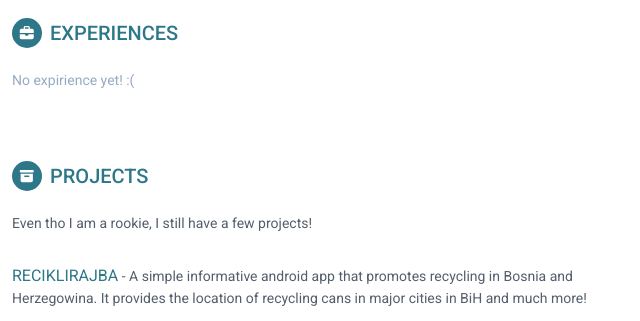
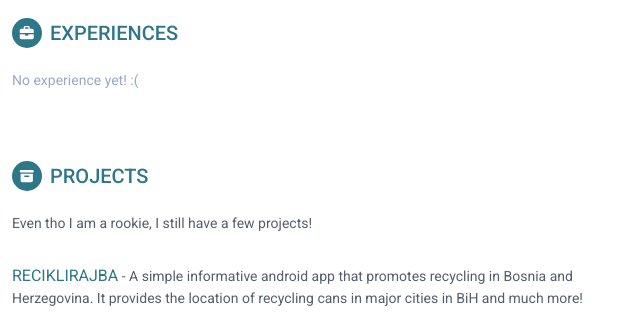
Before and after one commit to RuniBaker/Roni-Baker-CV, a plain HTML site: page index.html in a window 1280 px wide. Shown: the part 261-582 px from the top of the page, 208-848 px from the left. Drawn offline with Linux system fonts and the light colour scheme.

Commit message:
Update index.html

```diff
--- a/index.html
+++ b/index.html
@@ -92,7 +92,7 @@
                             <div class="time">2022 - Present</div>
                         -->
                         </div><!--//upper-row-->
-                        <div class="company">No expirience yet! :(</div>
+                        <div class="company">No experience yet! :(</div>
                     </div><!--//meta-->
                     <div class="details">
 
@@ -104,7 +104,7 @@
                                 <p>Even tho I am a rookie, I still have a few projects!</p>
                             </div><!--//intro-->
                             <div class="item">
-                                <span class="project-title"><a href="https://github.com/RuniBaker/RECIKLIRAJBA-PROTOTYPE" target="_blank">RECIKLIRAJBA</a></span> - <span class="project-tagline">A simple informative android app that promotes recycling in Bosnia and Herzegowina. It provides the location of recycling cans in major cities in BiH and much more! </span>
+                                <span class="project-title"><a href="https://github.com/RuniBaker/RECIKLIRAJBA-PROTOTYPE" target="_blank">RECIKLIRAJBA</a></span> - <span class="project-tagline">A simple informative android app that promotes recycling in Bosnia and Herzegovina. It provides the location of recycling cans in major cities in BiH and much more! </span>
 
                             </div><!--//item-->
                             <div class="item">
```
